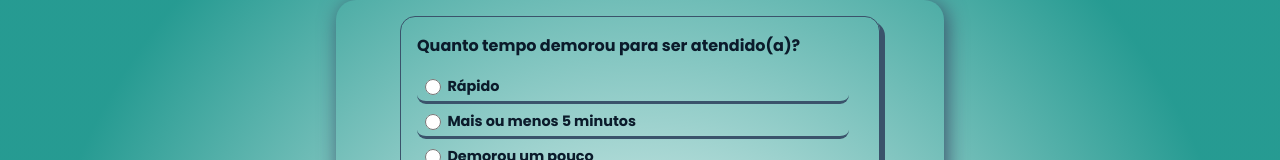
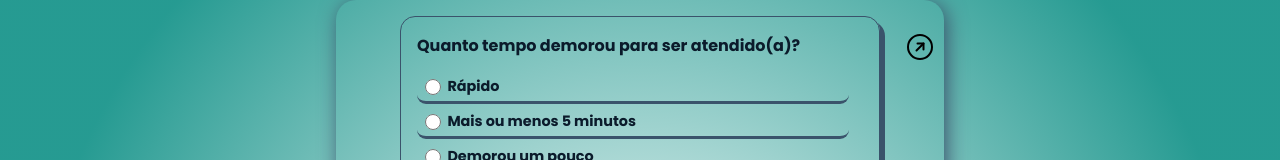
Before and after one commit to tibaas/restaurant-survey, a React (Vite) app: page / in a window 1280 px wide. Shown: the top 160 px of the page. Built offline with nearby package versions, Linux system fonts and the light colour scheme.

Commit message:
adding button to login page and changing bg color

```diff
--- a/src/components/AdminPage/styles.ts
+++ b/src/components/AdminPage/styles.ts
@@ -63,6 +63,9 @@ table {
       color: #fff;
       font-weight: bold;
     }
+    tr {
+      background: silver;
+    }
     tr:hover {
       background: teal;
         button {
--- a/src/components/GlobalComponent/GlobalComponent.tsx
+++ b/src/components/GlobalComponent/GlobalComponent.tsx
@@ -1,15 +1,26 @@
 
-import { GlobalContainer, GlobalContent } from "./styles";
+import { GlobalContainer, GlobalContent, ToLoginPageButton } from "./styles";
 import { QuestionComponent } from "./QuestionComponent/QuestionComponent";
+import { ArrowCircleUpRight } from "phosphor-react";
+import { useNavigate } from "react-router-dom";
 
 export function GlobalComponent() {
+
+    const navigate = useNavigate()
+
+    function HandleClick() {
+        navigate("/login")
+    }
     return (
         <>
                 {/* <ImageContainer>
                     <img src={Wave} alt="" />
                 </ImageContainer>             */}
             <GlobalContainer>
+
+
                 <GlobalContent>
+                    <ToLoginPageButton onClick={() => HandleClick()}> <ArrowCircleUpRight size={32} />  </ToLoginPageButton>
                         <QuestionComponent />
                 </GlobalContent>
             </GlobalContainer>
--- a/src/components/GlobalComponent/styles.ts
+++ b/src/components/GlobalComponent/styles.ts
@@ -8,6 +8,42 @@ justify-content: center;
 height: 100vh;
 background: rgb(255,255,255);
 background: radial-gradient(circle, rgba(255,255,255,1) 0%, rgba(36,154,145,0.989233193277311) 81%);
+
+`
+
+export const ToLoginPageButton = styled.button`
+    position: absolute;
+    margin-left: 35rem;
+    margin-bottom: 44rem;
+    /* height: 35px;
+    width: 100px; */
+    font-weight: bold;
+    border:0;
+    background: transparent;
+    cursor: pointer;
+
+    &:hover {
+      /* background: teal; */
+      color: white;
+      /* border:2px solid #fff; */
+    }
+
+    @media (max-width:700px) {
+        display: none;
+    }
+
+
+    /* @media (max-width: 1200px) {
+        margin-left: 60rem;
+    } */
+/*
+     @media (max-width: 1300px) {
+        margin-left: 70rem;
+    }  */
+/*
+    @media (max-width: 1440px) {
+        margin-left: 80rem;
+    } */
 
 
 `
@@ -42,7 +78,6 @@ form {
     width: 30rem;
     max-height: 50rem;
     margin-top: 2rem;
-
     box-shadow: none;
 }
 
--- a/src/styles/global.ts
+++ b/src/styles/global.ts
@@ -12,7 +12,7 @@ body {
     font-family: "Poppins", sans-serif;
     /* background: radial-gradient(circle, rgba(255,255,255,1) 0%, rgba(36,154,145,0.989233193277311) 91%); */
     /* background:#5F9EA0; */
-    background: #e2e2e2 ;
+    background: #D3d3d3 ;
 
     @media (max-width: 540px) {
         /* background: rgb(190,190,210);
```
